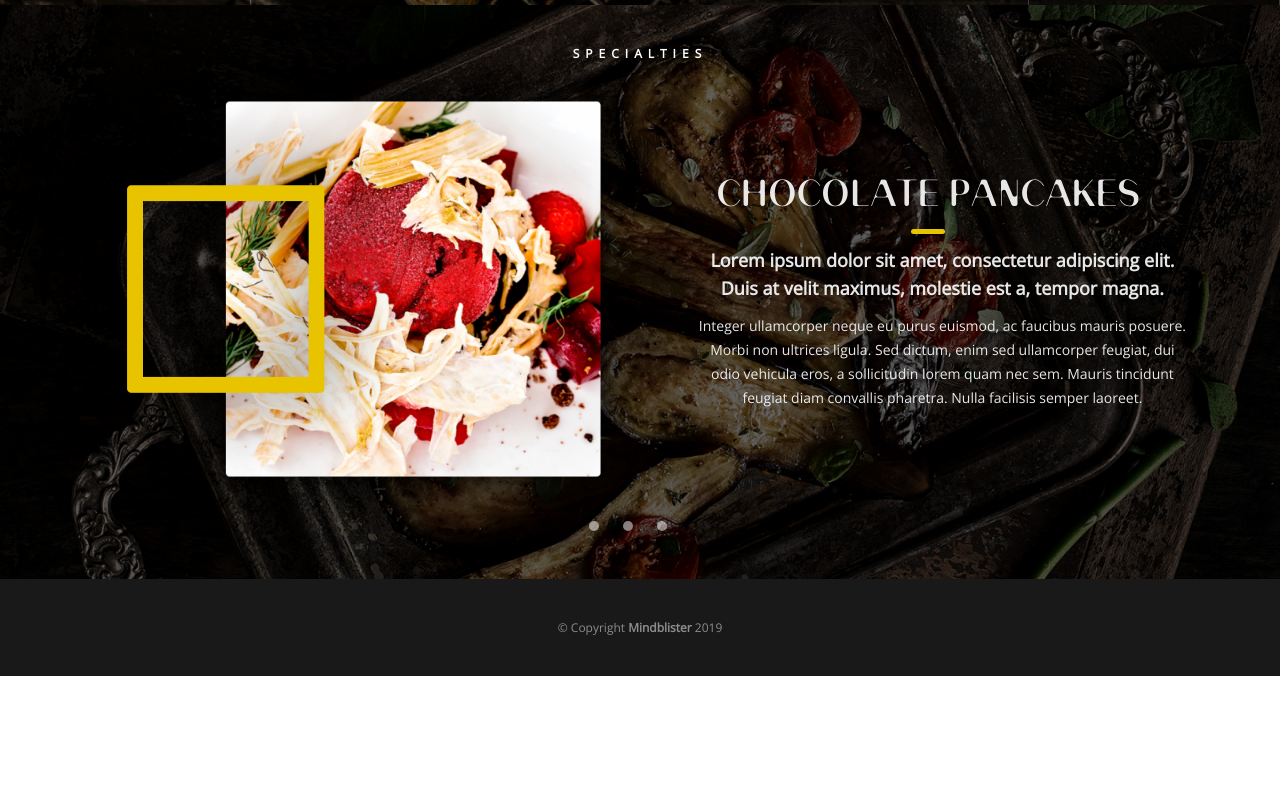
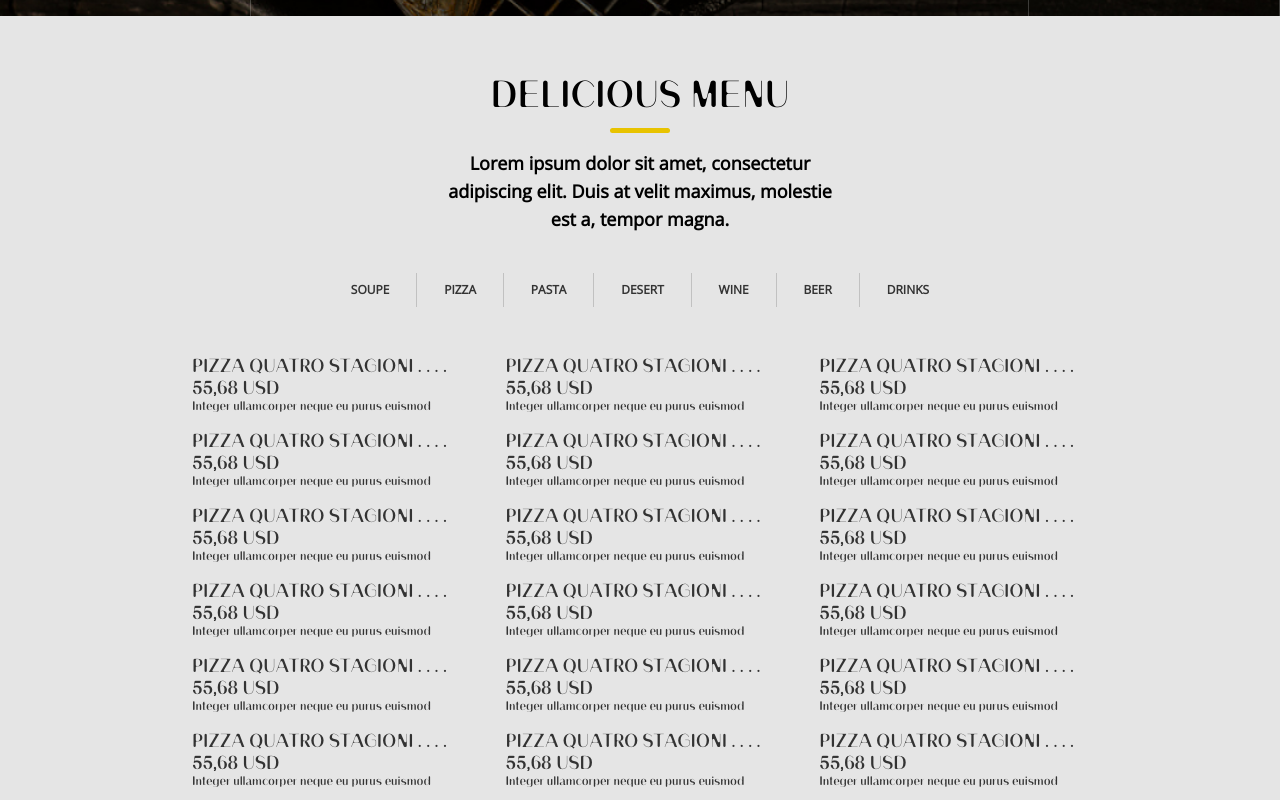
Before and after one commit to Svitlana-G/Restaurant-Hungry-People, a React (Create React App) app: page /menu in a window 1280 px wide. Shown: the part 940-1740 px from the top of the page. Before the commit the page ends 1616 px from the top, so only its background shows below. Built offline with nearby package versions, Linux system fonts and the light colour scheme.

Commit message:
Added Menu

```diff
--- a/src/App.css
+++ b/src/App.css
@@ -12,12 +12,26 @@
 
 .line{
   height: 5px;
-  width: 6%;
+  width: 60px;
   background: #E8C300;
   border-radius: 50px;
-  margin: 0 auto;
+  margin: 1vh auto;
 }
 
 span {
   font-weight: bold;
 }
+
+h2{
+  text-transform: uppercase;
+  font-family: 'Banny';
+  font-size: 2.25rem;
+  line-height: 3rem;
+  margin: 0;
+}
+
+h4 {
+  font-size: 1.125rem;
+  font-weight: 700;
+  line-height: 1.75rem;
+}
--- a/src/App.js
+++ b/src/App.js
@@ -13,6 +13,7 @@ import {
 import Team from './components/Team';
 import Booking from './components/Booking';
 import Galerie from './components/Galerie';
+import Menu from './components/Menu';
 
 function App() {
   return (
@@ -20,11 +21,12 @@ function App() {
       <Router>
         <div>
           <Header />
-          <Galerie />
-          {/* <Switch>
+          <Switch>
             <Route path="/team" component={Team} />
+            <Route path="/booking" component={Booking} />
+            <Route path="/menu" component={Menu} />
             <Route path="/" component={About} exact />
-          </Switch> */}
+          </Switch>
           <Footer />
         </div>
       </Router>
--- /dev/null
+++ b/src/components/Menu.js
@@ -0,0 +1,38 @@
+import data from '../data/pizza.json'
+import '../css/Menu.css'
+
+const Menu = () => {
+
+    return (
+        <div className="menu">
+            <h2>DELICIOUS MENU</h2>
+            <div className="line"></div>
+            <h4>Lorem ipsum dolor sit amet, consectetur adipiscing elit. Duis at velit maximus, molestie est a, tempor magna.</h4>
+            <ul>
+                <li>SOUPE</li>
+                <li>PIZZA</li>
+                <li>PASTA</li>
+                <li>DESERT</li>
+                <li>WINE</li>
+                <li>BEER</li>
+                <li>DRINKS</li>
+            </ul>
+            <section className="prices">
+                {data && data.map(ele => {
+                    return (
+                        <div>
+                            <p>{ele.name}  . . . .  {ele.price}</p>
+                            <p>{ele.description}</p>
+                        </div>
+                    )
+                })}
+            </section>
+
+        </div>
+    );
+}
+
+export default Menu;
+<div className="menu">
+
+</div>
--- a/src/css/Booking.css
+++ b/src/css/Booking.css
@@ -8,15 +8,6 @@
     flex-basis: 50%;
     width: 50%;
 }
-
-.b-table h2{
-    text-transform: uppercase;
-    font-family: 'Banny';
-    font-size: 2.25rem;
-    line-height: 3rem;
-    margin-bottom: 0;
-}
-
 
 .b-table section img{
     width: 100%;
--- /dev/null
+++ b/src/css/Menu.css
@@ -0,0 +1,57 @@
+.menu {
+    background-color: #E5E5E5;
+    padding: 7vh 15%;
+}
+
+.prices{
+    display: grid;
+    grid-template-columns: repeat(3,1fr);
+    column-gap: 5%;
+    margin: 0 auto;
+}
+
+.menu ul{
+    list-style: none;
+    display: flex;
+    padding-inline-start: 0;
+    justify-content: center;
+    padding: 3vh 0;
+}
+
+.menu ul li{
+    padding: 1vh 3%;
+    border-right: 1px solid rgba(51, 51, 51, 0.2);
+    font-size: .75rem;
+    font-weight: bold;
+    line-height: 1.125rem;
+    color: #333333
+}
+
+.menu ul li:last-of-type{
+    border-right: none;
+}
+
+.menu h4 {
+    margin: 2vh 27%;
+}
+
+.menu .prices p{
+    margin: 0;
+}
+
+.menu .prices div{
+    padding-bottom: 1vh;
+    text-align: left;
+    color: #333333;
+    font-family: 'Banny';
+    padding-top: 1vh;
+}
+
+.menu .prices p:nth-of-type(2){
+    font-size: .75rem;
+    font-style: normal;
+}
+
+.menu .prices p:nth-of-type(1){
+    font-size: 1.125rem;
+}
--- a/src/css/Navigation.css
+++ b/src/css/Navigation.css
@@ -4,7 +4,7 @@ nav {
     position: relative;
 }
 
-ul{
+nav ul{
     list-style: none;
     display: flex;
     width: 38%;
@@ -14,17 +14,17 @@ ul{
     border-bottom: 1px solid rgba(255, 255, 255, 0.2);
     margin-bottom: 0;
 }
-ul:nth-of-type(1){
+nav ul:nth-of-type(1){
     margin-right: 7%;
     margin-left: 5%;
 }
 
-ul:nth-of-type(2){
+nav ul:nth-of-type(2){
     margin-left: 7%;
     margin-right: 5%;
 }
 
-ul li a{
+nav ul li a{
     text-decoration: none;
     font-size: 0.75rem;
     color:#fff;
@@ -32,7 +32,7 @@ ul li a{
     line-height: 1.125rem;
 }
 
-.logo {
+nav .logo {
     position: absolute;
     left: 0;
     width: 100%;
--- a/src/css/TextImage.css
+++ b/src/css/TextImage.css
@@ -23,22 +23,15 @@
     width: 100%;
 }
 
-.text-image h2{
-    font-size: 2.25rem;
-    text-transform: uppercase;
-    font-family: Banny;
-    margin: 0;
-}
-
 .text-image .line{
     margin: 1.5vh auto;
 }
 
-.text-image h4 {
+/* .text-image h4 {
     font-size: 1.125rem;
     font-weight: 700;
     line-height: 1.75rem;
-}
+} */
 
 .text-image p {
     font-size: 0.875rem;
--- /dev/null
+++ b/src/data/pizza.json
@@ -0,0 +1,107 @@
+[
+    {
+        "name": "PIZZA QUATRO STAGIONI",
+        "price": "55,68 USD",
+        "description": "Integer ullamcorper neque eu purus euismod"
+    },
+    {
+        "name": "PIZZA QUATRO STAGIONI",
+        "price": "55,68 USD",
+        "description": "Integer ullamcorper neque eu purus euismod"
+    },
+    {
+        "name": "PIZZA QUATRO STAGIONI",
+        "price": "55,68 USD",
+        "description": "Integer ullamcorper neque eu purus euismod"
+    },
+    {
+        "name": "PIZZA QUATRO STAGIONI",
+        "price": "55,68 USD",
+        "description": "Integer ullamcorper neque eu purus euismod"
+    },
+    {
+        "name": "PIZZA QUATRO STAGIONI",
+        "price": "55,68 USD",
+        "description": "Integer ullamcorper neque eu purus euismod"
+    },
+    {
+        "name": "PIZZA QUATRO STAGIONI",
+        "price": "55,68 USD",
+        "description": "Integer ullamcorper neque eu purus euismod"
+    },
+    {
+        "name": "PIZZA QUATRO STAGIONI",
+        "price": "55,68 USD",
+        "description": "Integer ullamcorper neque eu purus euismod"
+    },
+    {
+        "name": "PIZZA QUATRO STAGIONI",
+        "price": "55,68 USD",
+        "description": "Integer ullamcorper neque eu purus euismod"
+    },
+    {
+        "name": "PIZZA QUATRO STAGIONI",
+        "price": "55,68 USD",
+        "description": "Integer ullamcorper neque eu purus euismod"
+    },
+    {
+        "name": "PIZZA QUATRO STAGIONI",
+        "price": "55,68 USD",
+        "description": "Integer ullamcorper neque eu purus euismod"
+    },
+    {
+        "name": "PIZZA QUATRO STAGIONI",
+        "price": "55,68 USD",
+        "description": "Integer ullamcorper neque eu purus euismod"
+    },
+    {
+        "name": "PIZZA QUATRO STAGIONI",
+        "price": "55,68 USD",
+        "description": "Integer ullamcorper neque eu purus euismod"
+    },
+    {
+        "name": "PIZZA QUATRO STAGIONI",
+        "price": "55,68 USD",
+        "description": "Integer ullamcorper neque eu purus euismod"
+    },
+    {
+        "name": "PIZZA QUATRO STAGIONI",
+        "price": "55,68 USD",
+        "description": "Integer ullamcorper neque eu purus euismod"
+    },
+    {
+        "name": "PIZZA QUATRO STAGIONI",
+        "price": "55,68 USD",
+        "description": "Integer ullamcorper neque eu purus euismod"
+    },
+    {
+        "name": "PIZZA QUATRO STAGIONI",
+        "price": "55,68 USD",
+        "description": "Integer ullamcorper neque eu purus euismod"
+    },
+    {
+        "name": "PIZZA QUATRO STAGIONI",
+        "price": "55,68 USD",
+        "description": "Integer ullamcorper neque eu purus euismod"
+    },
+    {
+        "name": "PIZZA QUATRO STAGIONI",
+        "price": "55,68 USD",
+        "description": "Integer ullamcorper neque eu purus euismod"
+    },
+    {
+        "name": "PIZZA QUATRO STAGIONI",
+        "price": "55,68 USD",
+        "description": "Integer ullamcorper neque eu purus euismod"
+    },
+    {
+        "name": "PIZZA QUATRO STAGIONI",
+        "price": "55,68 USD",
+        "description": "Integer ullamcorper neque eu purus euismod"
+    },
+    {
+        "name": "PIZZA QUATRO STAGIONI",
+        "price": "55,68 USD",
+        "description": "Integer ullamcorper neque eu purus euismod"
+    }
+]
```
Also changed, not shown: src/css/About.css (+0 -13 lines).
